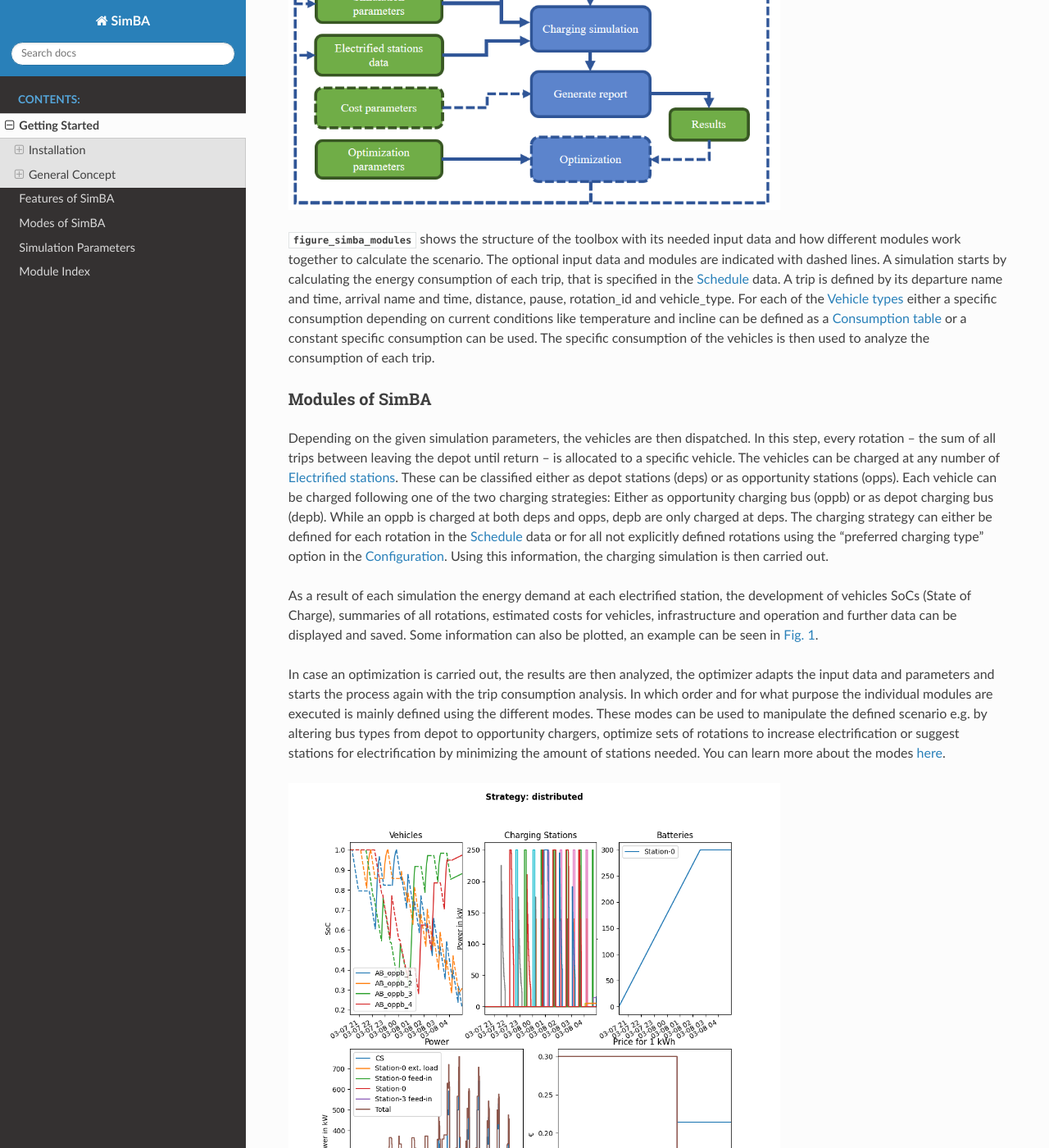
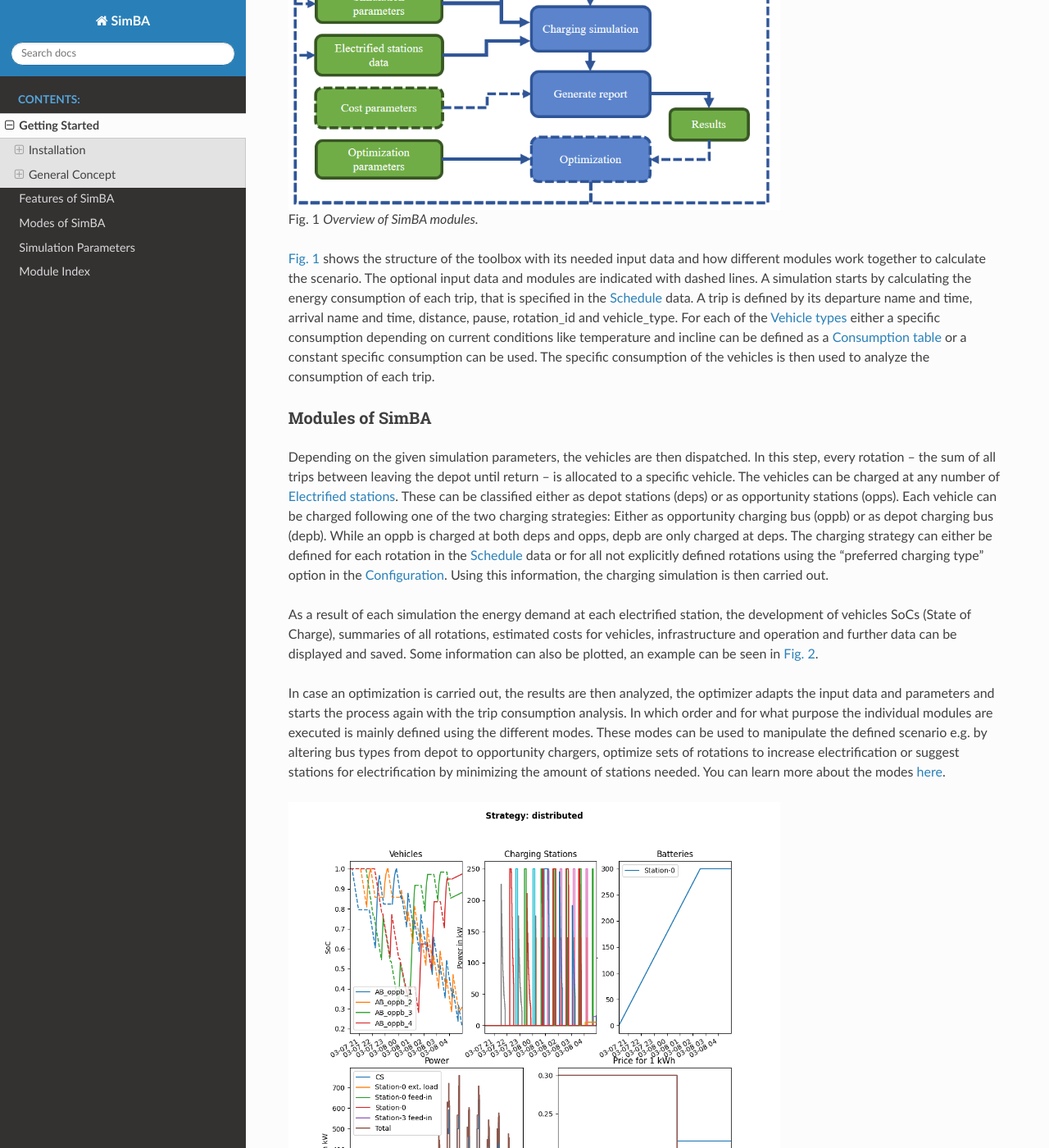
Before and after one commit to rl-institut/SimBA, a Sphinx documentation site: the page built from docs/source/getting_started.rst, in a window 1280 px wide and 1400 px high, scrolled down 1565 px. Shown: the whole window at 82% size. Built offline with Sphinx 7.4.7 and the Read the Docs theme 2.0.0, drawn with Linux system fonts in a browser that asks for light colours.

Commit message:
Fix numref which was not working

```diff
--- a/docs/source/getting_started.rst
+++ b/docs/source/getting_started.rst
@@ -51,6 +51,8 @@ SimBA is designed as a toolbox, so the specific use can be adapted to the users
     :alt:  figure_simba_modules
     :width: 600
 
+    Overview of SimBA modules.
+
 :numref:`figure_simba_modules` shows the structure of the toolbox with its needed input data and how different modules work together to calculate the scenario. The optional input data and modules are indicated with dashed lines. A simulation starts by calculating the energy consumption of each trip, that is specified in the :ref:`schedule` data. A trip is defined by its departure name and time, arrival name and time, distance, pause, rotation_id and vehicle_type. For each of the :ref:`vehicle_types` either a specific consumption depending on current conditions like temperature and incline can be defined as a :ref:`consumption_table` or a constant specific consumption can be used. The specific consumption of the vehicles is then used to analyze the consumption of each trip.
 
 Modules of SimBA
```
